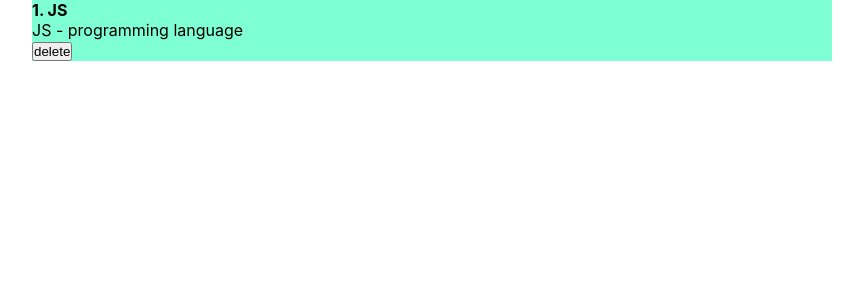
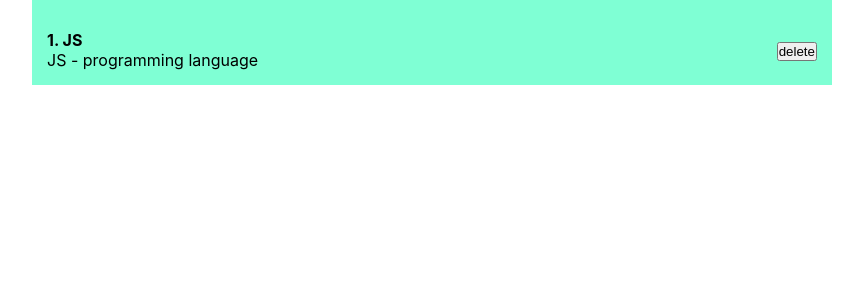
Before and after one commit to vik-tsyplakov/ReactJS_course, a React (Create React App) app in the folder course/: page / in a window 1280 px wide. Shown: the top 300 px of the page, without its empty margins (208-1071 px from the left). Built offline with nearby package versions, Linux system fonts and the light colour scheme.

Commit message:
created-PostItem-component

```diff
--- a/course/src/App.js
+++ b/course/src/App.js
@@ -1,19 +1,12 @@
 import React from "react";
 import Counter from "./components/Counter";
+import PostItem from "./components/PostItem";
 import "./styles/App.css";
 
 function App() {
   return (
     <div className="App">
-      <div className="post">
-        <div className="post__content">
-          <strong> 1. JS</strong>
-          <div>JS - programming language</div>
-        </div>
-        <div className="post__btn">
-          <button>delete</button>
-        </div>
-      </div>
+      <PostItem />
     </div>
   );
 }
--- /dev/null
+++ b/course/src/components/PostItem.jsx
@@ -0,0 +1,17 @@
+import React from "react";
+
+export default function PostItem() {
+  return (
+    <div>
+      <div className="post">
+        <div className="post__content">
+          <strong> 1. JS</strong>
+          <div>JS - programming language</div>
+        </div>
+        <div className="post__btn">
+          <button>delete</button>
+        </div>
+      </div>
+    </div>
+  );
+}
--- a/course/src/styles/App.css
+++ b/course/src/styles/App.css
@@ -11,3 +11,10 @@
   width: 800px;
   background-color: aquamarine;
 }
+.post {
+  display: flex;
+  padding: 15px;
+  margin-top: 15px;
+  justify-content: space-between;
+  align-items: center;
+}
```
